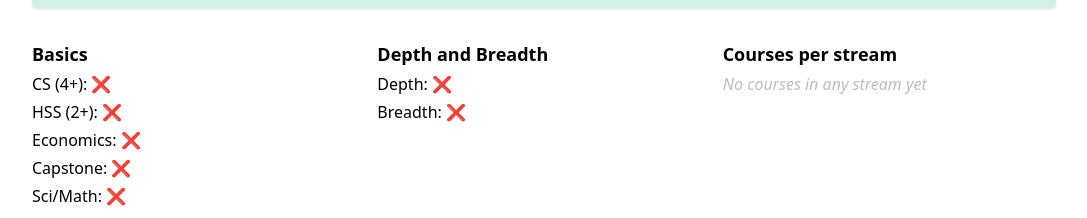
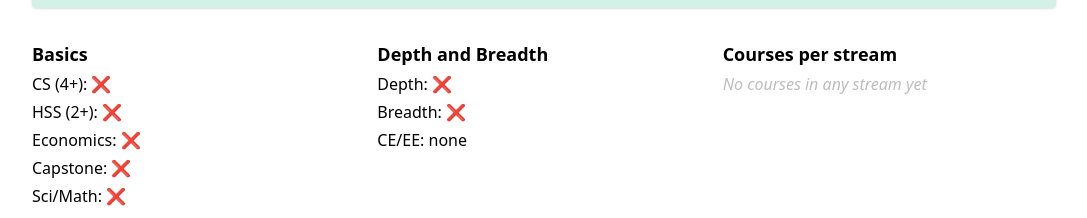
Before and after one commit to sunnwydays/ecepathmaker, a React (Vite) app: page / in a window 1280 px wide. Shown: the part 1000-1218 px from the top of the page, without its empty margins (96-1183 px from the left). Built offline with nearby package versions, Linux system fonts and the light colour scheme.

Commit message:
Adjust styling of streams and ce/ee in graduation in preparation for CE/EE

```diff
--- a/src/components/WillYouGraduate.tsx
+++ b/src/components/WillYouGraduate.tsx
@@ -33,11 +33,11 @@ const WillYouGraduate: FC<WillYouGraduateProps> = ({ conditions }) => {
                     <ul className='space-y-1'>
                         <li>Depth: {conditions.hasDepth ? '✅' : '❌'}</li>
                         {conditions.depthStreams?.length > 0 &&
-                            <li>Depth streams<span className='text-xs'> (first 2)</span>: {conditions.depthStreams?.join(', ')}</li>}
+                            <li>Depth streams: {conditions.depthStreams?.join(', ')}</li>}
                         <li>Breadth: {conditions.hasBreadth ? '✅' : '❌'}</li>
                         {conditions.breadthStreams?.length > 0 &&
                             <li>Breadth streams: {conditions.breadthStreams?.join(', ')}</li>}
-                        {conditions.ceOrEE && <li>You are <b className='font-semibold'>{conditions.ceOrEE === 'CE' ? 'CE 🖥' : 'EE 🔌'}</b></li>}
+                        <li>CE/EE: {conditions.ceOrEE ? <b className='font-semibold'>{conditions.ceOrEE === 'CE' ? 'CE 🖥' : 'EE 🔌'}</b> : "none"}</li>
                     </ul>
                 </div>
                 <div>
```
